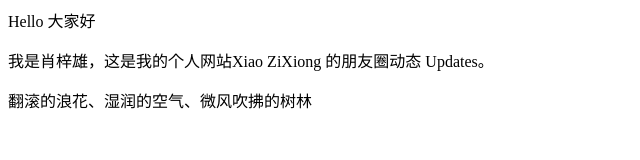
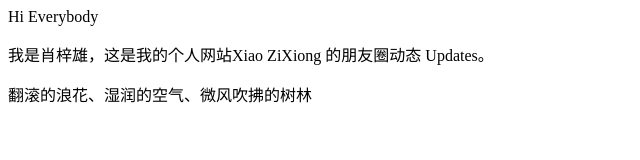
Before and after one commit to ZiXiongXiao/ZiXiongXiao.github.io, a plain HTML site: page index.html in a window 1280 px wide. Shown: the whole page, without its empty margins (0-640 px from the left). Drawn offline with Linux system fonts and the light colour scheme.

Commit message:
Update index.html

```diff
--- a/index.html
+++ b/index.html
@@ -1,4 +1,4 @@
-<p>Hello 大家好</p>
+<p>Hi Everybody</p>
 <p>我是肖梓雄，这是我的个人网站Xiao ZiXiong 的朋友圈动态 Updates。 </p>
 
 <p>翻滚的浪花、湿润的空气、微风吹拂的树林</p>
```
